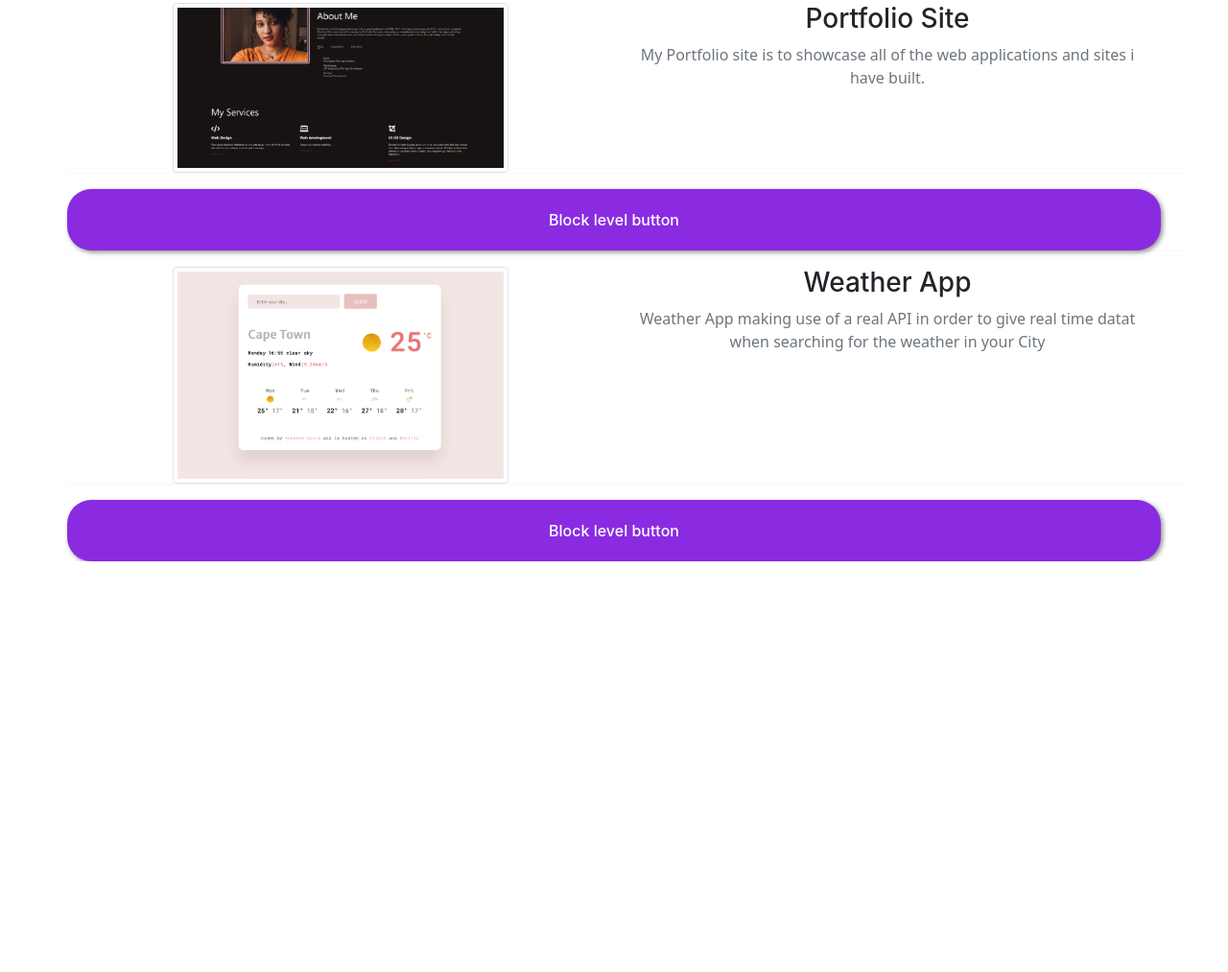
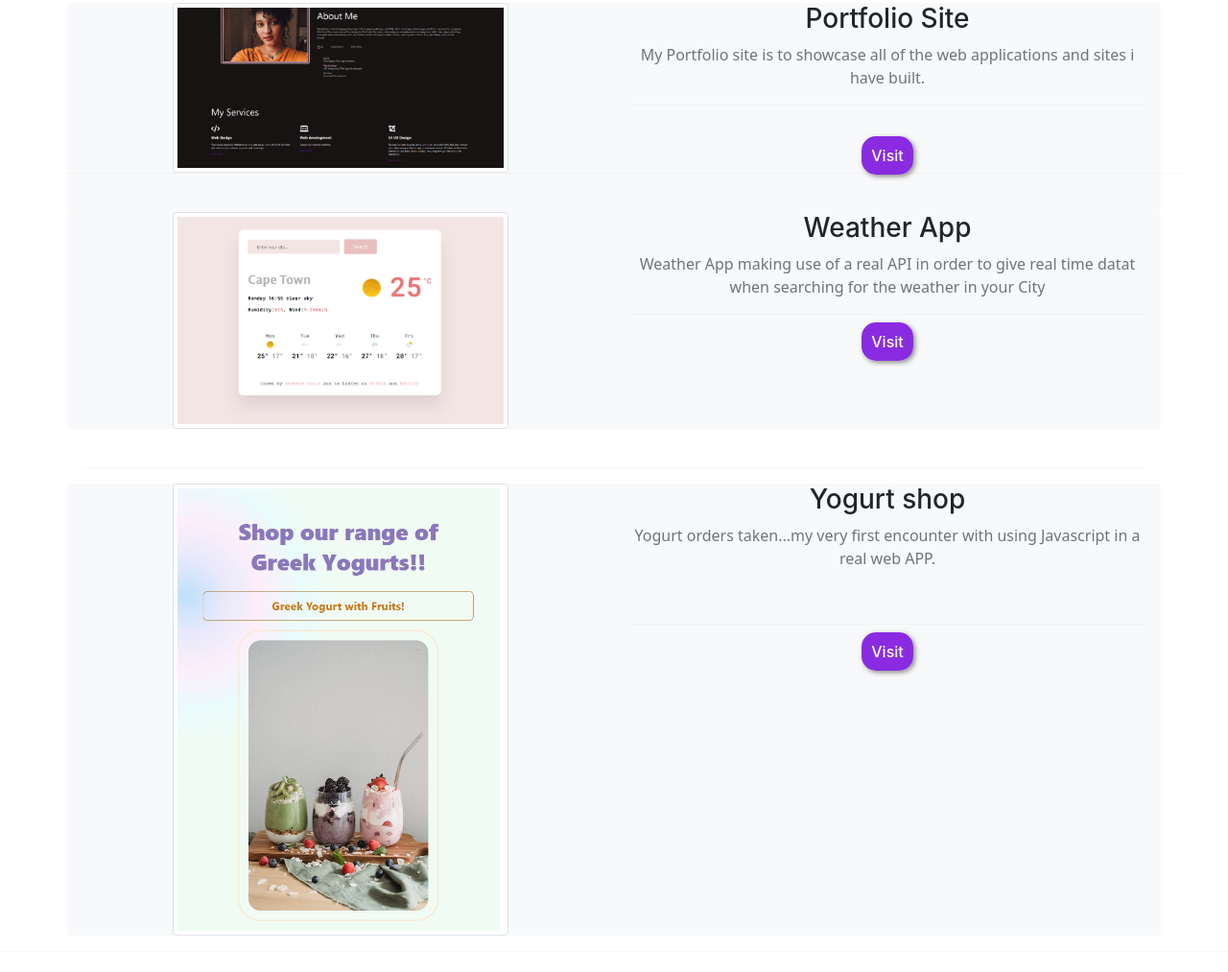
Before and after one commit to Shemene/Portfolio-Website-SheCodes-v2, a plain HTML site: page index.html in a window 1280 px wide. Shown: the part 721-1734 px from the top of the page at 96% size. Before the commit the page ends 1306 px from the top, so only its background shows below. Drawn offline with nearby package versions, Linux system fonts and the light colour scheme.

Commit message:
Added some buttons to visit sites of projects

```diff
--- a/index.html
+++ b/index.html
@@ -69,7 +69,7 @@
     <br />
       <div class="container">
    <h1 class="text-center">My work</h1>
-   <div class="row text-center">
+   <div  class="row text-center bg-light rounded">
         <div class="col-md-6">
             <img class=" img-thumbnail border " src="Portfolio.png" width="350px">
         </div>
@@ -77,30 +77,43 @@
 
             <h3 class="text-center">Portfolio Site</h3>
                 <p class="text-muted"><strong>My Portfolio </strong>site is to showcase all of the web applications and sites i have built.</p>
-        </div>
-        <br>
-<hr>
-<br>
-        <button type="button" class="btn1" class="btn btn-secondary btn-lg btn-block ">Block level button</button>
-       <hr>
+         <hr>
+<br> <a href="#" class="btn1" class="btn btn-primary stretched-link">Visit</a></div>
+       <hr><br>
+
    </div>
-      <div class="row text-center">
+      <div class="row text-center bg-light rounded">
         <div class="col-md-6">
             <img class="img-thumbnail border " src="Weather APP.png" width="350px">
         </div>
         <div class="col-md-6">
         <h3 class="text-center">Weather App</h3>
                 <p class="text-muted"><strong>Weather App </strong> making use of a real API in order to give real time datat when searching for the weather in your City</p>
+
+        <hr><a href="#" class="btn1" class="btn btn-primary stretched-link">Visit</a></div>
+
         </div>
-        <br>
-        <hr>
 
-<button type="button" class="btn1" class="btn btn-secondary btn-lg btn-block ">Block level button</button>
+        <br><hr>
+        <div class="row text-center bg-light rounded">
+        <div class="col-md-6">
+            <img class="img-thumbnail border " src="yogurt.png" width="350px">
+        </div>
+        <div class="col-md-6">
+        <h3 class="text-center">Yogurt shop</h3>
+                <p class="text-muted"><strong>Yogurt orders </strong>taken...my very first encounter with using Javascript in a real web APP.</p>
+             <br>
+        <hr><a href="#" class="btn1" class="btn btn-primary stretched-link">Visit</a></div>
+
         </div>
 
 </div>
+<hr>
+<br>
 
+       <footer>
 
+       </footer>
     <script
       src="https://code.jquery.com/jquery-3.3.1.slim.min.js"
       integrity="sha384-q8i/X+965DzO0rT7abK41JStQIAqVgRVzpbzo5smXKp4YfRvH+8abtTE1Pi6jizo"
--- a/style.css
+++ b/style.css
@@ -109,11 +109,19 @@ p {
 }
 
 .btn1 {
-  border-radius: 25px;
+  border-radius: 15px;
   box-shadow: var(--box-shadow);
   border: none;
-  padding: 20px;
+  padding: 10px;
   background: blueviolet;
   color: white;
   font-weight: 500;
+  transition: all 200ms;
+  text-decoration: none;
 }
+
+.btn1:hover {
+  color: blueviolet;
+  background-color: white;
+  text-decoration: none;
+}
```
